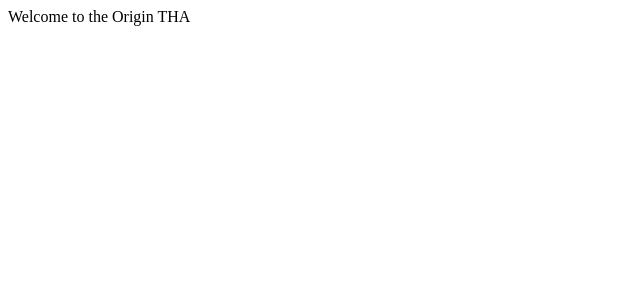
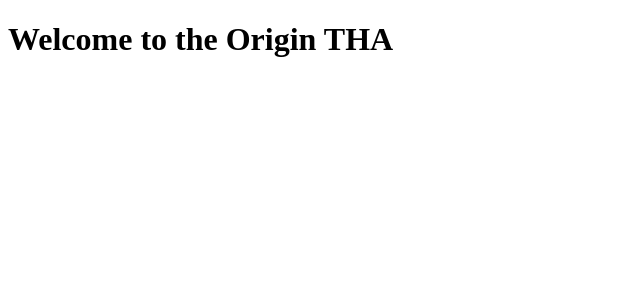
Before and after one commit to JoeDravarol/origin-take-home, a React (Vite) app: page / in a window 1280 px wide. Shown: the top 300 px of the page, without its empty margins (0-640 px from the left). Built offline with nearby package versions, Linux system fonts and the light colour scheme.

Commit message:
refactor: update semantic element

```diff
--- a/src/App.tsx
+++ b/src/App.tsx
@@ -1,5 +1,5 @@
 import React from 'react';
 
 export default function App() {
-  return <div data-testid="greetings-container">Welcome to the Origin THA</div>;
+  return <h1>Welcome to the Origin THA</h1>;
 }
```
